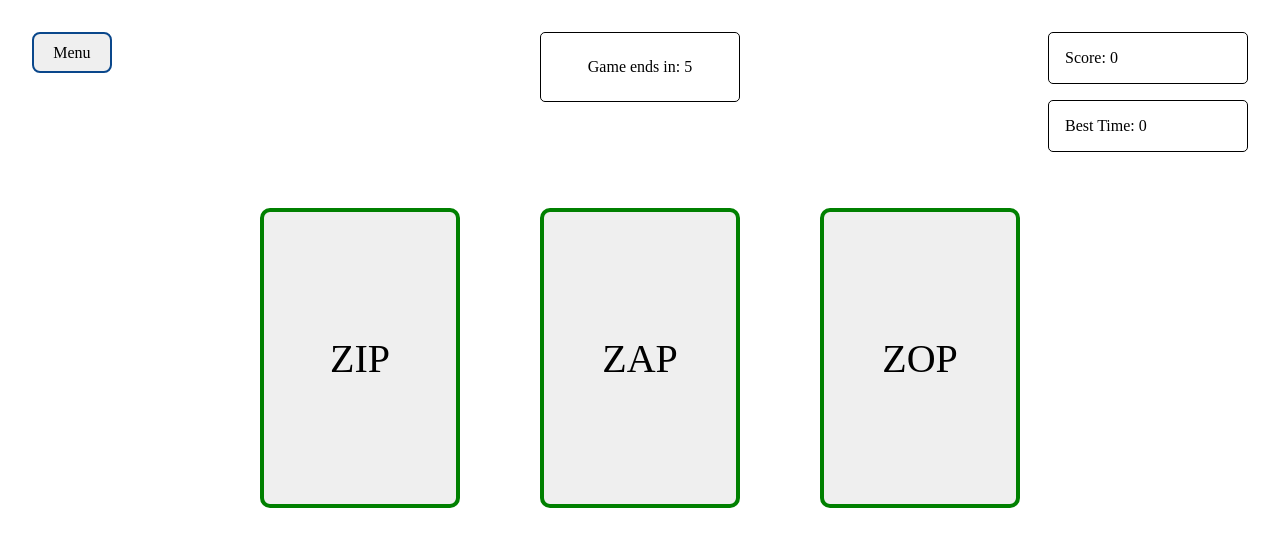
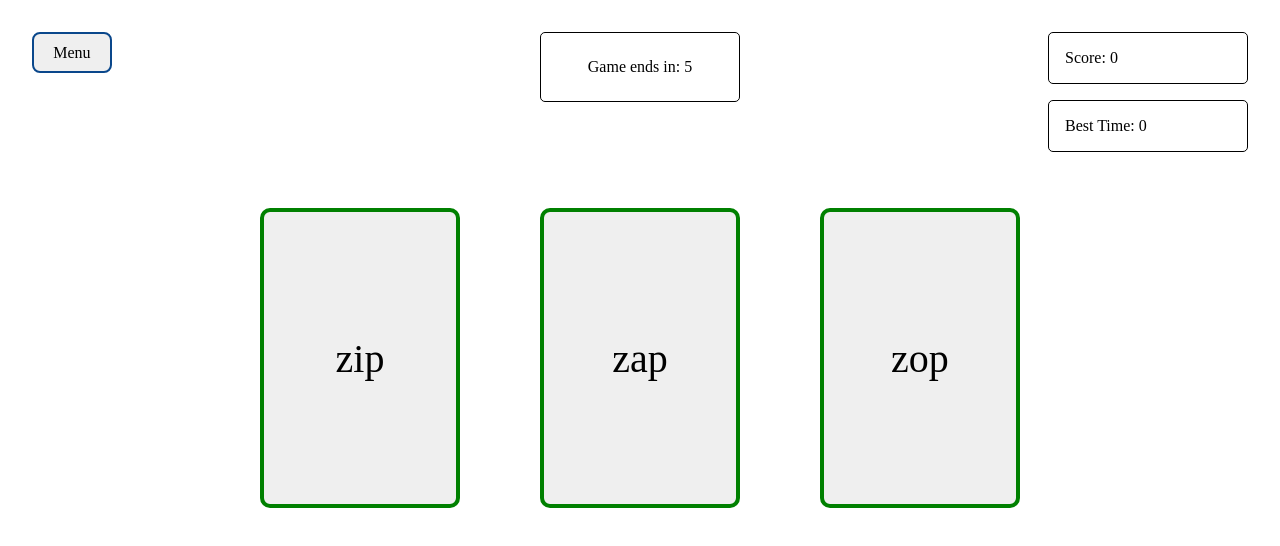
Before and after one commit to Moe-Pwint/Zip-Zap-Zop-Game, a React (Vite) app: page / in a window 1280 px wide. Shown: the top 546 px of the page. Built offline with nearby package versions, Linux system fonts and the light colour scheme.

Commit message:
Create Zip Zap Zop basic array.

```diff
--- a/src/components/Cards.jsx
+++ b/src/components/Cards.jsx
@@ -3,75 +3,92 @@ import { useState, React } from 'react'
 import './StartingUI.css'
 
 export default function Cards({ handleFalseCard, incrementScore }) {
-  const [zipState, setZipState] = useState(true)
-  const [zapState, setZapState] = useState(false)
-  const [zopState, setZopState] = useState(false)
+  const [array, setArray] = useState([
+    { id: 'zip' },
+    { id: 'zap' },
+    { id: 'zop' },
+  ])
 
-  function handleZipClick() {
-    if (zipState === false) {
-      handleFalseCard()
-      return
-    }
-    console.log(zipState, zapState, zopState)
-    setZipState(false)
-    setZapState(true)
-    incrementScore()
-  }
-
-  function handleZapClick() {
-    if (zapState === false) {
-      handleFalseCard()
-      return
-    }
-    console.log(zipState, zapState, zopState)
-    setZapState(false)
-    setZopState(true)
-    incrementScore()
-  }
-
-  function handleZopClick() {
-    if (zopState === false) {
-      handleFalseCard()
-      return
-    }
-    console.log(zipState, zapState, zopState)
-    setZopState(false)
-    setZipState(true)
-    incrementScore()
-  }
+  // const [zipState, setZipState] = useState(true)
+  // const [zapState, setZapState] = useState(false)
+  // const [zopState, setZopState] = useState(false)
 
   return (
     <div className="cardsContainer">
-      <Zip handleZipClick={handleZipClick} />
-      <Zap handleZapClick={handleZapClick} />
-      <Zop handleZopClick={handleZopClick} />
+      <CreatingCards array={array} />
     </div>
   )
 }
 
-function Zip({ handleZipClick }) {
-  return (
-    <button className="card" onClick={handleZipClick}>
-      <p>ZIP</p>
+function CreatingCards({ array }) {
+  // function handleZipClick() {
+  //   if (zipState === false) {
+  //     handleFalseCard()
+  //     return
+  //   }
+  //   console.log(zipState, zapState, zopState)
+  //   setZipState(false)
+  //   setZapState(true)
+  //   incrementScore()
+  // }
+
+  // function handleZapClick() {
+  //   if (zapState === false) {
+  //     handleFalseCard()
+  //     return
+  //   }
+  //   console.log(zipState, zapState, zopState)
+  //   setZapState(false)
+  //   setZopState(true)
+  //   incrementScore()
+  // }
+
+  // function handleZopClick() {
+  //   if (zopState === false) {
+  //     handleFalseCard()
+  //     return
+  //   }
+  //   console.log(zipState, zapState, zopState)
+  //   setZopState(false)
+  //   setZipState(true)
+  //   incrementScore()
+  // }
+
+  const arr = array.map((i) => (
+    <button key={i.id} className={`card ${i}`}>
+      <p>{i.id}</p>
     </button>
-  )
+  ))
+  return <>{arr}</>
 }
 
-function Zap({ handleZapClick }) {
-  return (
-    <button className="card" onClick={handleZapClick}>
-      <p>ZAP</p>
-    </button>
-  )
-}
+// const zip = {id: 'zip',
+//   onClick: 'handleZipClick'
+// }
 
-function Zop({ handleZopClick }) {
-  return (
-    <button className="card" onClick={handleZopClick}>
-      <p>ZOP</p>
-    </button>
-  )
-}
+// function Zip() {
+//   return (
+//     <button className="card">
+//       <p>ZIP</p>
+//     </button>
+//   )
+// }
+
+// function Zap() {
+//   return (
+//     <button className="card">
+//       <p>ZAP</p>
+//     </button>
+//   )
+// }
+
+// function Zop() {
+//   return (
+//     <button className="card">
+//       <p>ZOP</p>
+//     </button>
+//   )
+// }
 
 // function shuffleArray(array) {
 //   for (var i = array.length - 1; i > 0; i--) {
```
